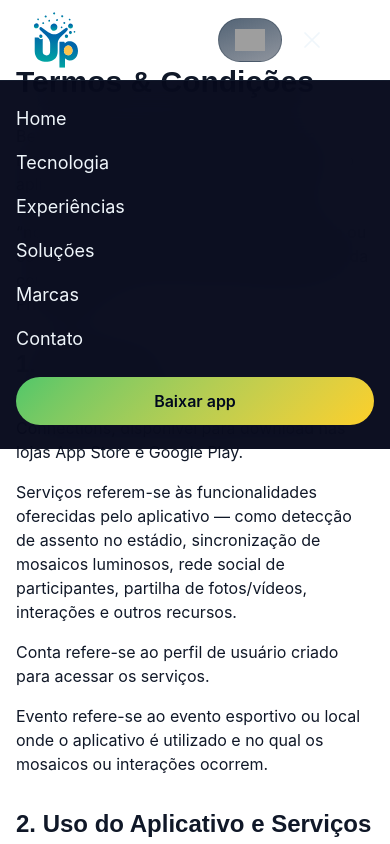
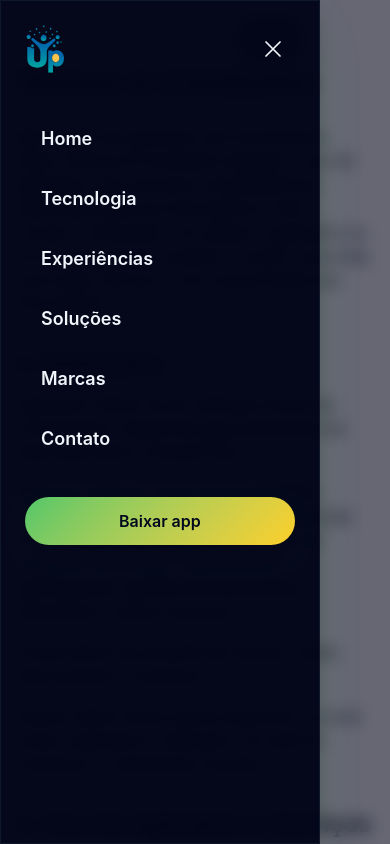
Before and after one commit to Risium-Tech/landing-page, a Next.js app: page /about/terms-conditions in a window 390 px wide. Both pictures are taken after a click on the button 312 px from the left and 40 px from the top of the page. Shown: the top 844 px of the page. Built offline with nearby package versions, Linux system fonts and the light colour scheme; grey boxes are pictures that could not be loaded.

Commit message:
feat: offcanva on menu

```diff
--- a/components/layout/Footer.tsx
+++ b/components/layout/Footer.tsx
@@ -2,7 +2,7 @@
 
 import Link from "next/link";
 import Image from "next/image";
-import { EnvelopeIcon, PhoneIcon } from "@heroicons/react/24/outline";
+import { EnvelopeIcon } from "@heroicons/react/24/outline";
 import type { LandingCopy } from "@/components/sections/LuminaLanding/shared";
 
 function WhatsAppIcon({ className = "" }: { className?: string }) {
--- a/components/layout/Header.tsx
+++ b/components/layout/Header.tsx
@@ -63,6 +63,26 @@ export default function Header({ copy, locale }: { copy: LandingCopy; locale: st
   }, []);
 
   useEffect(() => {
+    document.body.style.overflow = isOpen ? "hidden" : "";
+
+    return () => {
+      document.body.style.overflow = "";
+    };
+  }, [isOpen]);
+
+  useEffect(() => {
+    const handleKeyDown = (event: KeyboardEvent) => {
+      if (event.key === "Escape") {
+        setIsOpen(false);
+      }
+    };
+
+    document.addEventListener("keydown", handleKeyDown);
+
+    return () => document.removeEventListener("keydown", handleKeyDown);
+  }, []);
+
+  useEffect(() => {
     function handleClickOutside(event: MouseEvent) {
       if (langRef.current && !langRef.current.contains(event.target as Node)) {
         setLangOpen(false);
@@ -78,6 +98,7 @@ export default function Header({ copy, locale }: { copy: LandingCopy; locale: st
     segments[0] = nextLocale;
     router.push("/" + segments.join("/"));
     setLangOpen(false);
+    setIsOpen(false);
   };
 
   const handleScroll = (id: string) => {
@@ -95,7 +116,7 @@ export default function Header({ copy, locale }: { copy: LandingCopy; locale: st
         scrolled ? "border-b border-border bg-night-deep/75 shadow-soft-glow backdrop-blur-xl" : "bg-transparent"
       }`}
     >
-      <nav className="mx-auto grid min-h-20 w-full max-w-[1880px] grid-cols-[auto_1fr_auto] items-center gap-8 px-8 py-3 md:px-10 xl:px-12">
+      <nav className="mx-auto grid min-h-20 w-full max-w-[1880px] grid-cols-[auto_1fr_auto] items-center gap-4 px-4 py-3 md:px-10 lg:gap-8 xl:px-12">
         <Link
           href={`/${locale}`}
           onClick={(event) => {
@@ -104,7 +125,9 @@ export default function Header({ copy, locale }: { copy: LandingCopy; locale: st
               handleScroll("#home");
             }
           }}
-          className="group flex items-center gap-2"
+          className={`group flex items-center gap-2 transition-opacity lg:opacity-100 ${
+            isOpen ? "opacity-0" : "opacity-100"
+          }`}
         >
           <Image
             src="/svg/logo.svg"
@@ -130,7 +153,7 @@ export default function Header({ copy, locale }: { copy: LandingCopy; locale: st
           ))}
         </ul>
 
-        <div className="flex items-center justify-end gap-4">
+        <div className="flex items-center justify-end gap-3 lg:gap-4">
           <div className="relative" ref={langRef}>
             <button
               type="button"
@@ -168,39 +191,84 @@ export default function Header({ copy, locale }: { copy: LandingCopy; locale: st
 
           <button
             type="button"
-            className="text-foreground lg:hidden"
+            className={`text-foreground flex h-11 w-11 items-center justify-center rounded-full transition hover:bg-primary/10 lg:hidden ${
+              isOpen ? "invisible" : "visible"
+            }`}
             onClick={() => setIsOpen((value) => !value)}
             aria-label={isOpen ? copy.nav.closeMenu : copy.nav.openMenu}
+            aria-expanded={isOpen}
+            aria-controls="mobile-menu"
           >
-            {isOpen ? <XMarkIcon className="h-7 w-7" /> : <Bars3Icon className="h-7 w-7" />}
+            <Bars3Icon className="h-7 w-7" />
           </button>
         </div>
       </nav>
 
-      {isOpen && (
-        <div className="border-t border-border bg-night-deep/95 px-4 py-6 backdrop-blur-xl md:px-6 lg:hidden">
-          <ul className="flex flex-col gap-4">
+      <div
+        className={`fixed inset-0 z-50 lg:hidden ${
+          isOpen ? "pointer-events-auto" : "pointer-events-none"
+        }`}
+        aria-hidden={!isOpen}
+      >
+        <button
+          type="button"
+          aria-label={copy.nav.closeMenu}
+          className={`absolute inset-0 z-0 bg-night-deep/60 backdrop-blur-sm transition-opacity duration-300 ${
+            isOpen ? "opacity-100" : "opacity-0"
+          }`}
+          onClick={() => setIsOpen(false)}
+        />
+
+        <aside
+          id="mobile-menu"
+          className={`glass-border bg-night-deep/95 shadow-glow absolute top-0 left-0 z-10 h-dvh w-[min(82vw,22rem)] overflow-y-auto px-6 py-6 transition-transform duration-300 ${
+            isOpen ? "translate-x-0" : "-translate-x-full"
+          }`}
+          aria-label="Menu mobile"
+        >
+          <div className="flex items-center justify-between gap-4">
+            <Image
+              src="/svg/logo.svg"
+              alt="Up Connections"
+              width={64}
+              height={78}
+              className="h-12 w-auto object-contain"
+            />
+            <button
+              type="button"
+              onClick={() => setIsOpen(false)}
+              className="text-foreground flex h-11 w-11 items-center justify-center rounded-full transition hover:bg-primary/10"
+              aria-label={copy.nav.closeMenu}
+            >
+              <XMarkIcon className="h-7 w-7" />
+            </button>
+          </div>
+
+          <nav className="mt-10" aria-label="Menu">
+            <ul className="flex flex-col gap-2">
               {navItems.map((item) => (
                 <li key={item.href}>
                   <button
                     type="button"
                     onClick={() => handleScroll(item.href)}
-                  className="text-lg text-foreground transition-colors hover:text-primary"
+                    className="hover:bg-primary/10 hover:text-primary flex w-full rounded-2xl px-4 py-3 text-left text-lg font-semibold text-foreground transition-colors"
                   >
                     {item.label}
                   </button>
                 </li>
               ))}
             </ul>
+          </nav>
+
           <button
             type="button"
             onClick={handleDownload}
-            className="bg-glow text-primary-foreground mt-6 w-full rounded-full px-5 py-3 font-semibold"
+            className="bg-glow text-primary-foreground shadow-soft-glow mt-8 w-full rounded-full px-5 py-3 font-semibold"
           >
             {copy.nav.download}
           </button>
+        </aside>
       </div>
-      )}
     </header>
   );
 }
```
Lines whose indentation alone changed are shown as unchanged.
